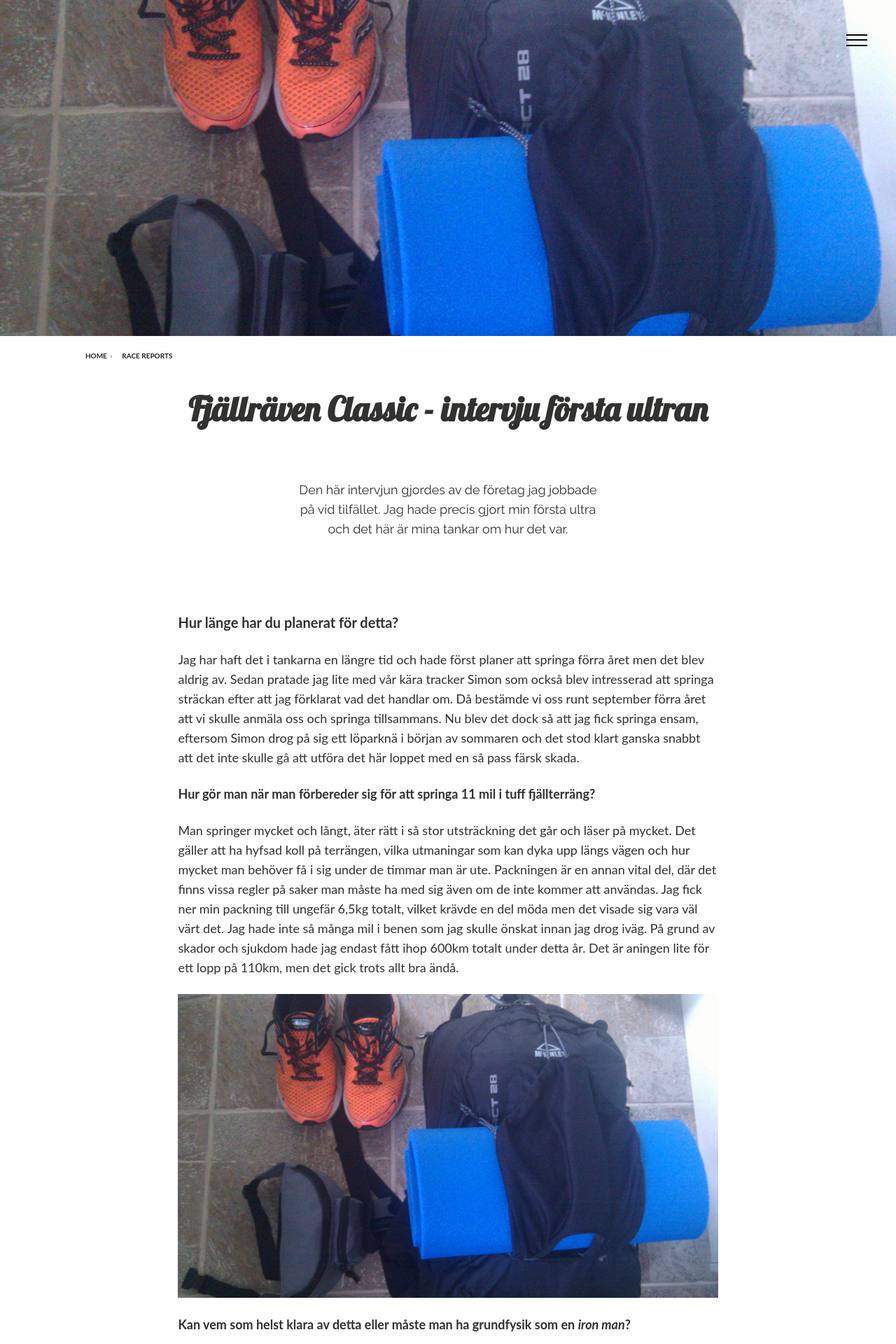
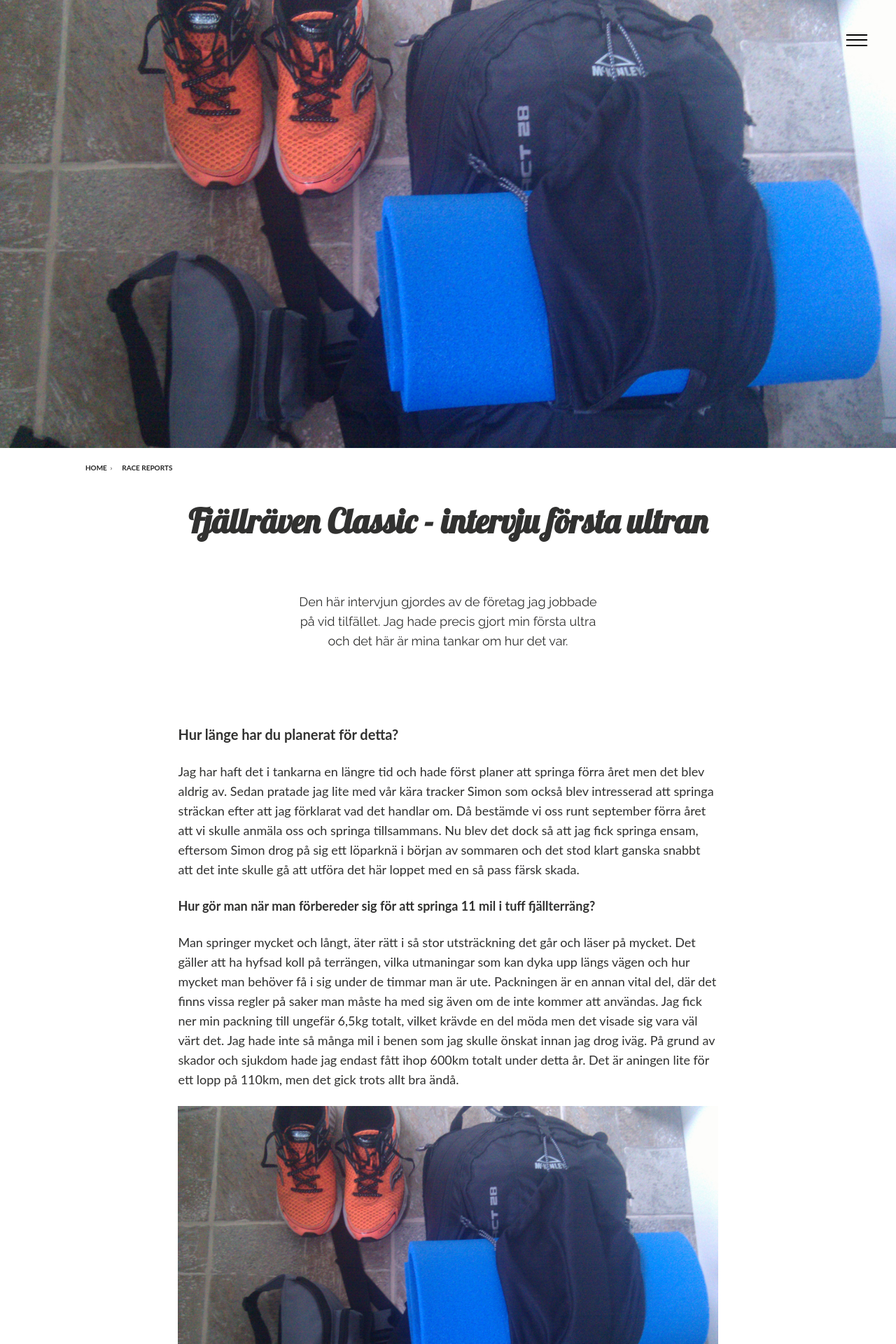
Before and after one commit to GovernorFancyPants/desolaterunner, a Jekyll site: the page built from _posts/race-reports/2016-07-26-Fjällräven-Classic-intervju.md, in a window 1280 px wide. Shown: the top 1920 px of the page at 70% size. Built offline with Jekyll 4.4.1, drawn with Linux system fonts in a browser that asks for light colours; comment, search, counter and statistics services are not loaded.

Commit message:
fixes and images

```diff
--- a/_layouts/archive.html
+++ b/_layouts/archive.html
@@ -9,12 +9,12 @@ layout: default
 			<img src="{{ site.url }}{{ page.image.feature }}" class="page-feature-image" alt="{{ page.title }}" itemprop="image">
 			{% if page.image.credit %}{% include image-credit.html %}{% endif %}
 		</div><!-- /.page-image -->
-		<div class="site-name">
+		<!-- <div class="site-name">
 		  <a href="{{ site.url }}/" class="site-title">{{ site.title }}</a>
-		</div>
+		</div> -->
 	</div><!-- /.page-feature -->
 	{% endif %}
-	<div class="page-title-wrapper">
+	<div class="page-title">
 		<div class="page-title">
 			<h1>{{ page.title }}</h1>
 			{% if page.excerpt %}<h2>{{ page.excerpt }}</h2>{% endif %}
--- a/_posts/race-reports/2016-07-26-Fjällräven-Classic-intervju.md
+++ b/_posts/race-reports/2016-07-26-Fjällräven-Classic-intervju.md
@@ -21,7 +21,7 @@ Jag har haft det i tankarna en längre tid och hade först planer att springa f
 
 Man springer mycket och långt, äter rätt i så stor utsträckning det går och läser på mycket. Det gäller att ha hyfsad koll på terrängen, vilka utmaningar som kan dyka upp längs vägen och hur mycket man behöver få i sig under de timmar man är ute. Packningen är en annan vital del, där det finns vissa regler på saker man måste ha med sig även om de inte kommer att användas. Jag fick ner min packning till ungefär 6,5kg totalt, vilket krävde en del möda men det visade sig vara väl värt det. Jag hade inte så många mil i benen som jag skulle önskat innan jag drog iväg. På grund av skador och sjukdom hade jag endast fått ihop 600km totalt under detta år. Det är aningen lite för ett lopp på 110km, men det gick trots allt bra ändå.
 
-![sample image](/images/IMG_20110805_185745-1.jpg "Packning")
+![packning](/images/IMG_20110805_185745-1.jpg "Packning")
 
 **Kan vem som helst klara av detta eller måste man ha grundfysik som en *iron man*?**
 
@@ -47,8 +47,8 @@ Plötsligt kommer jag ut på en asfalterad väg och ser den mest fantastiska sky
 
 Närmast står Hässelbyloppet på tur som årets sista lopp den 16 oktober. Det blir knepigt att ställa om från långdistans till kortdistans på så pass kort tid men det får gå an helt enkelt. Nästa stora mål är Swiss Alpine Davos K78 nästa sommar, ett ultramarathon på ca 80km med +/-2320 höjdmeter i schweiziska alperna.
 
-![sample image](/images/IMG_20110807_093723.jpg "Tobias Johansson")
+![tobias johansson](/images/IMG_20110807_093723.jpg "Tobias Johansson")
 
 <div class="strava-container">
-<iframe height='405' width='100%' frameborder='0' allowtransparency='true' scrolling='no' src='https://www.strava.com/activities/373262446/embed/7d1f85641ff2673e9186da0578da5c8f98d9534a'></iframe>
+    <iframe height='405' width='100%' frameborder='0' allowtransparency='true' scrolling='no' src='https://www.strava.com/activities/373262446/embed/7d1f85641ff2673e9186da0578da5c8f98d9534a'></iframe>
 </div>
--- a/_sass/_layout.scss
+++ b/_sass/_layout.scss
@@ -304,12 +304,12 @@
 	position: relative;
 	max-height: 300px;
 	overflow: hidden;
-	padding-top: 10em;
+	padding-top: 11em;
 	@include media($medium) {
-		padding-top: 20em;
+		padding-top: 32em;
 	}
 	@include media($large) {
-		padding-top: 30em;
+		padding-top: 40em;
 	}
 	// feature image caption
 	.image-credit {
```
Also changed, not shown: _posts/race-reports/2014-07-05-Race-Report-SAU.md (+12 -3 lines), images/2014-07-04 18.45.16-1.jpg (added), images/2014-07-04 18.45.16-teaser.jpg (added).
